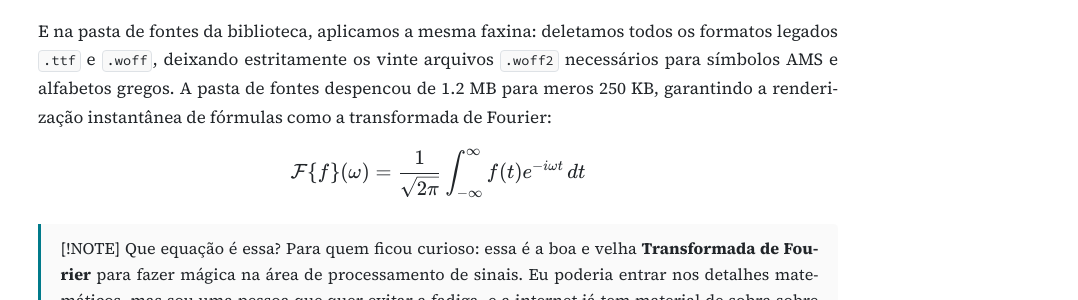
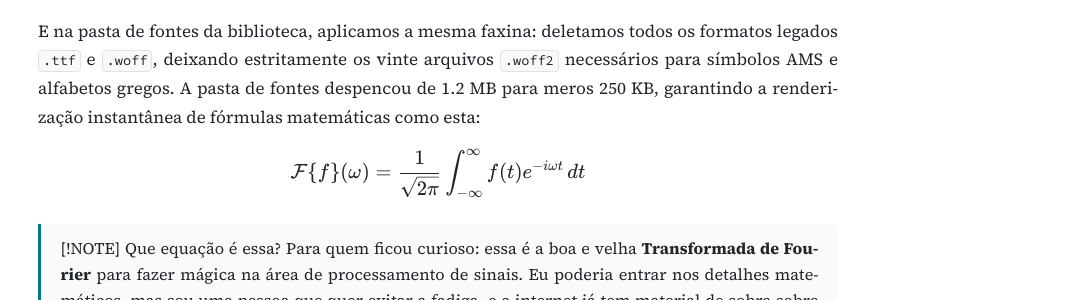
Before and after one commit to vndmtrx/vndmtrx.github.io, a Jekyll site: the page built from _posts/2026/09/2026-09-13-lanternagem-blog.md, in a window 1280 px wide and 900 px high, scrolled down 13740 px. Shown: the part 213-513 px from the top of the window, without its empty margins (202-1280 px from the left). Built offline with Jekyll 4.4.1, drawn with Linux system fonts in a browser that asks for light colours; nearby versions of some CDN libraries.

Commit message:
Pequeno ajuste

```diff
--- a/_posts/2026/09/2026-09-13-lanternagem-blog.md
+++ b/_posts/2026/09/2026-09-13-lanternagem-blog.md
@@ -353,7 +353,7 @@ Criamos um include inteligente no arquivo `_includes/head.html` que injeta os sc
 
 Se o artigo que você está lendo é uma crônica ou um tutorial de Linux, a variável `page.math` não existe e o Jekyll nem sequer inclui essas tags no HTML compilado; zero scripts adicionais são trafegados.
 
-E na pasta de fontes da biblioteca, aplicamos a mesma faxina: deletamos todos os formatos legados `.ttf` e `.woff`, deixando estritamente os vinte arquivos `.woff2` necessários para símbolos AMS e alfabetos gregos. A pasta de fontes despencou de 1.2 MB para meros 250 KB, garantindo a renderização instantânea de fórmulas como a transformada de Fourier:
+E na pasta de fontes da biblioteca, aplicamos a mesma faxina: deletamos todos os formatos legados `.ttf` e `.woff`, deixando estritamente os vinte arquivos `.woff2` necessários para símbolos AMS e alfabetos gregos. A pasta de fontes despencou de 1.2 MB para meros 250 KB, garantindo a renderização instantânea de fórmulas matemáticas como esta:
 
 $$
 \mathcal{F}\{f\}(\omega) = \frac{1}{\sqrt{2\pi}} \int_{-\infty}^{\infty} f(t) e^{-i\omega t} \, dt
```
